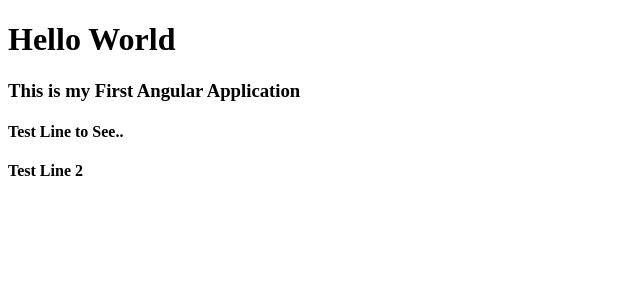
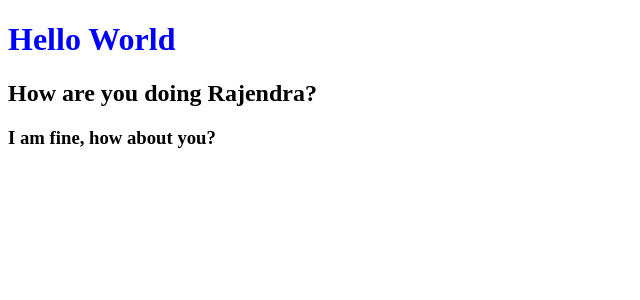
Before and after one commit to jrp1414/APMR_Ang, an Angular app: page / in a window 1280 px wide. Shown: the top 300 px of the page, without its empty margins (0-640 px from the left). Built offline with nearby package versions, Linux system fonts and the light colour scheme.

Commit message:
Component Intro

```diff
--- a/src/app/app.component.html
+++ /dev/null
@@ -1,4 +0,0 @@
-<h1>Hello World</h1>
-<h3>This is my First Angular Application</h3>
-<h4>Test Line to See..</h4>
-<h4>Test Line 2</h4>
--- a/src/app/app.component.ts
+++ b/src/app/app.component.ts
@@ -4,9 +4,14 @@
   // selector: 'app-root',
   // selector: '[app-root]',
   selector: '.app-root',
-  templateUrl: './app.component.html',
-  styleUrls: ['./app.component.css']
+  // template:"<h1>Hello World</h1><h2>How are you doing?</h2>",
+  template:`<h1>Hello World</h1>
+  <h2>How are you doing {{name}}?</h2>
+  <h3>I am fine, how about you?</h3>`,
+  styles:[
+    "h1{color: blue}"
+  ]
 })
 export class AppComponent {
-  title = 'My Angular Application';
+ name:string="Rajendra";
 }
```
Also changed, not shown: 1 other file (tests, documents, lock files or other folders).
